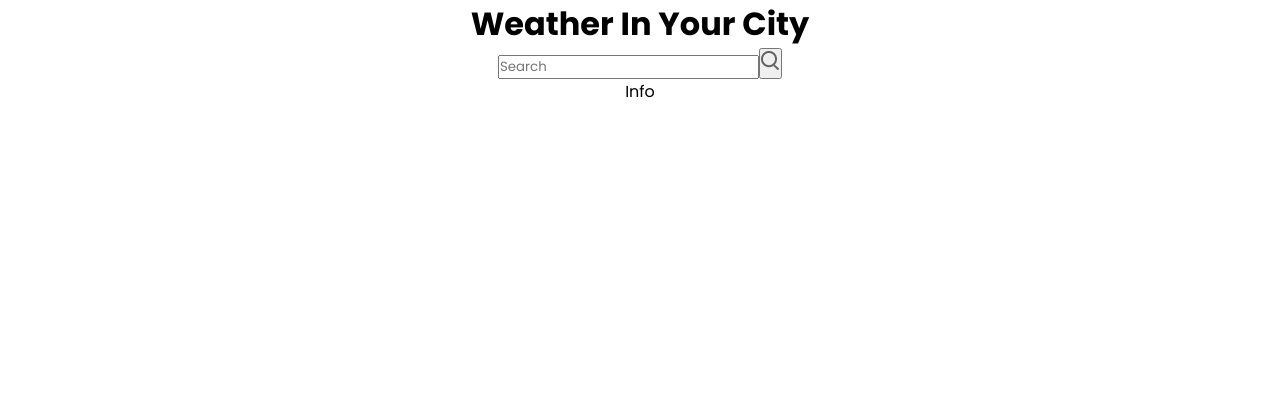
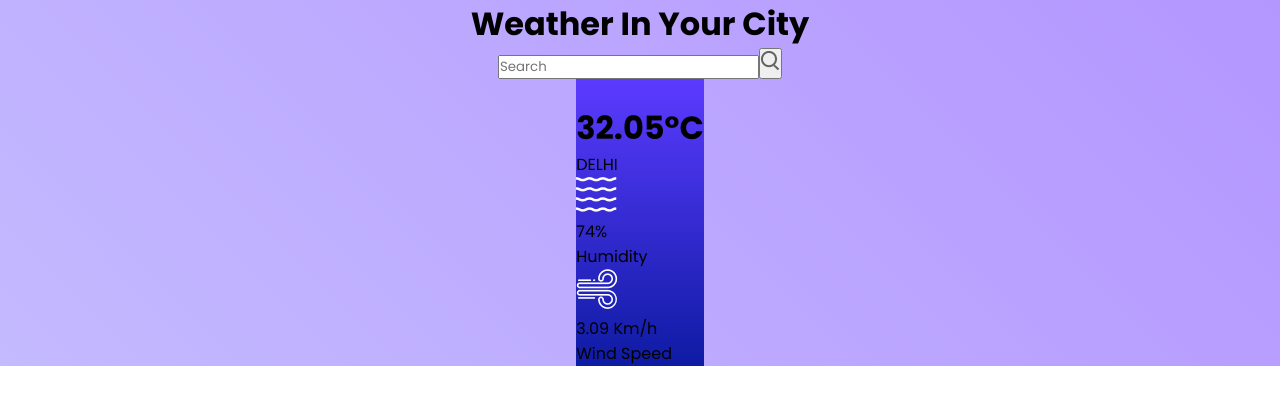
Before and after one commit to Harshit-Mourya/weather-app, a React (Vite) app: page / in a window 1280 px wide. Shown: the top 404 px of the page. Built offline with nearby package versions, Linux system fonts and the light colour scheme; no server answers.

Commit message:
worked on Info component

```diff
--- /dev/null
+++ b/src/Info.css
@@ -0,0 +1,3 @@
+.Info {
+  background-image: linear-gradient(to bottom, #5b3bff, #0e1ba3);
+}
--- a/src/Info.jsx
+++ b/src/Info.jsx
@@ -1,7 +1,27 @@
-export default function Info() {
+import humidityImg from "./assets/humidity.png";
+import windImg from "./assets/wind.png";
+import "./Info.css";
+
+export default function Info({ info }) {
   return (
-    <div>
-      <p>Info</p>
+    <div className="Info">
+      <img src="" alt="" />
+      <h1>
+        {info.temp}
+        <span>&deg;C</span>
+      </h1>
+      <p>{info.city.toUpperCase()}</p>
+      <div className="extraInfo">
+        <div>
+          <img src={humidityImg} alt="" />
+          <p>{info.humidity}&#37;</p> Humidity
+        </div>
+
+        <div>
+          <img src={windImg} alt="" />
+          <p>{info.windSpeed} Km/h </p>Wind Speed
+        </div>
+      </div>
     </div>
   );
 }
--- a/src/SearchBox.jsx
+++ b/src/SearchBox.jsx
@@ -2,18 +2,27 @@ import { useState } from "react";
 import search_icon from "./assets/search.png";
 import "./SearchBox.css";
 
-export default function SearchBox() {
+export default function SearchBox({ updateInfo }) {
   const API_KEY = import.meta.env.VITE_OPENWEATHERMAP_API_KEY;
   const API_URL = "https://api.openweathermap.org/data/2.5/weather";
 
   let [city, setCity] = useState("");
+  let [error, setError] = useState(false);
+
   let handleChange = (evt) => {
     setCity(evt.target.value);
   };
-  let handleSubmit = (evt) => {
-    evt.preventDefault();
-    console.log(city);
-    setCity(city);
+  let handleSubmit = async (evt) => {
+    try {
+      evt.preventDefault();
+      console.log(city);
+      setCity(city);
+      let newInfo = await getWeatherInfo();
+      console.log(newInfo);
+      updateInfo(newInfo);
+    } catch (err) {
+      setError(true);
+    }
   };
 
   let getWeatherInfo = async () => {
@@ -21,11 +30,11 @@ export default function SearchBox() {
       const response = await fetch(
         `${API_URL}?q=${city}&appid=${API_KEY}&units=metric`
       );
-      if (!response.ok) {
-        throw new Error(
-          "Failed to fetch weather data. Please try again later."
-        );
-      }
+      // if (!response.ok) {
+      //   throw new Error(
+      //     "Failed to fetch weather data. Please try again later."
+      //   );
+      // }
 
       let jsonResponse = await response.json();
       let info = {
@@ -35,6 +44,7 @@ export default function SearchBox() {
         weather: jsonResponse.weather[0].main,
         windSpeed: jsonResponse.wind.speed,
       };
+      console.log(info);
       return info;
     } catch (err) {
       throw err;
--- a/src/Weather.css
+++ b/src/Weather.css
@@ -2,4 +2,5 @@
   display: flex;
   flex-direction: column;
   align-items: center;
+  background-image: linear-gradient(45deg, #c4baff, #b496ff);
 }
--- a/src/Weather.jsx
+++ b/src/Weather.jsx
@@ -1,13 +1,26 @@
+import { useState } from "react";
 import Info from "./Info";
 import SearchBox from "./SearchBox";
 import "./Weather.css";
 
 export default function Weather() {
+  const [weatherInfo, setWeatherInfo] = useState({
+    city: "Delhi",
+    temp: 32.05,
+    humidity: 74,
+    weather: "Haze",
+    windSpeed: 3.09,
+  });
+
+  let updateInfo = (newInfo) => {
+    setWeatherInfo(newInfo);
+  };
+
   return (
     <div className="Weather">
       <h1>Weather In Your City</h1>
-      <SearchBox />
-      <Info />
+      <SearchBox updateInfo={updateInfo} />
+      <Info info={weatherInfo} />
     </div>
   );
 }
```
